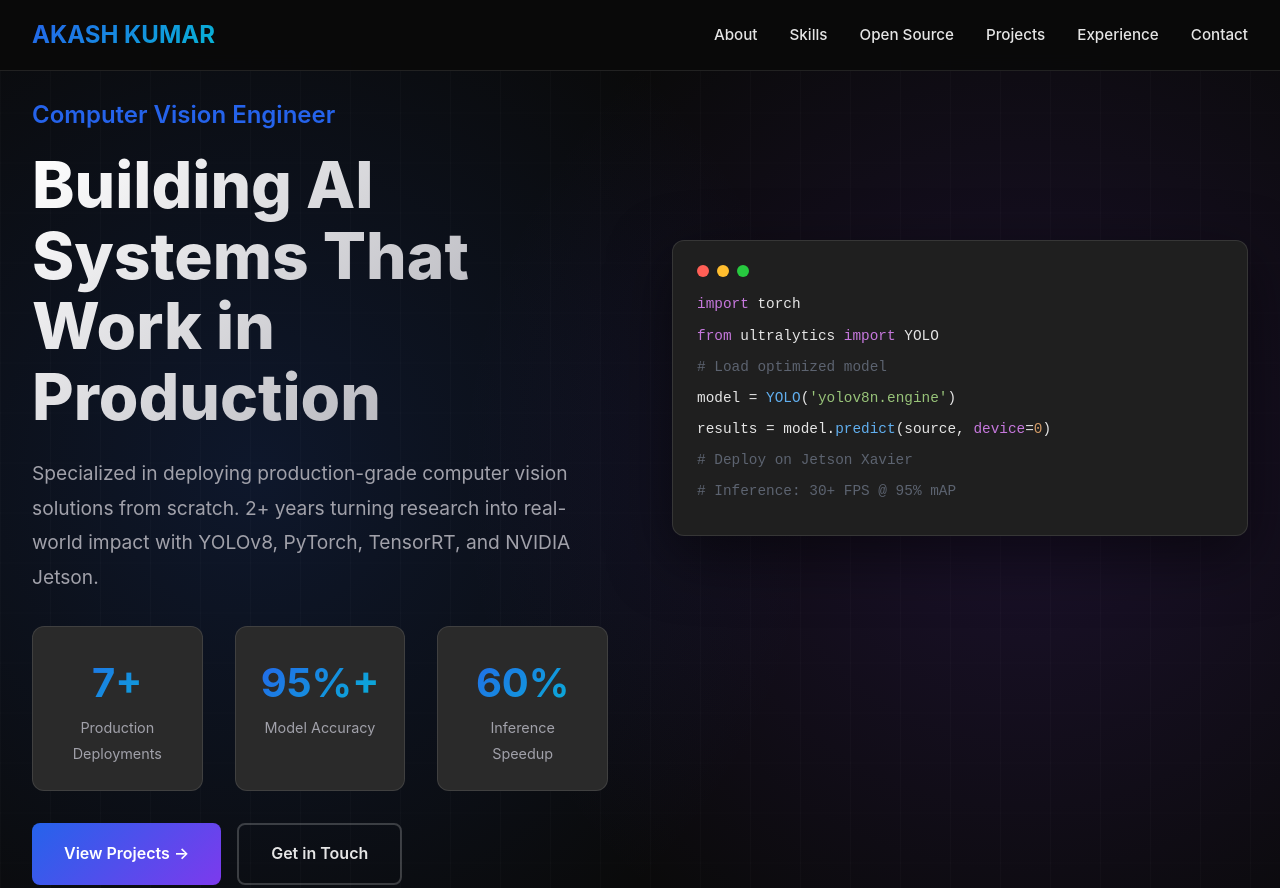
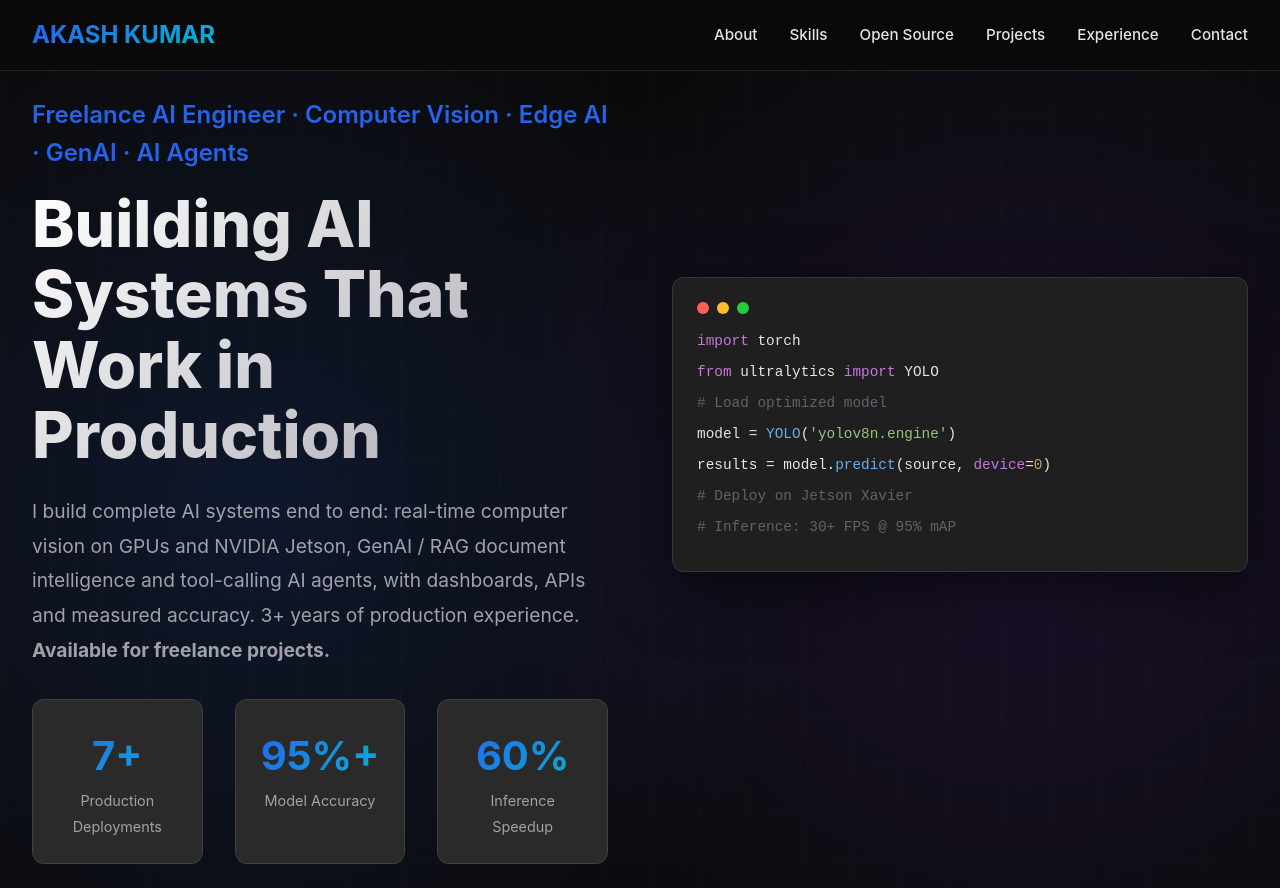
Before and after one commit to akashkr19857/akashkr19857.github.io, a plain HTML site: page index.html in a window 1280 px wide. Shown: the top 888 px of the page. Drawn offline with Linux system fonts and the light colour scheme.

Commit message:
Hero and contact: freelance AI engineer across CV, Edge AI, GenAI and agents
Co-Authored-By: Claude Opus 5.5 <noreply@anthropic.com>

```diff
--- a/index.html
+++ b/index.html
@@ -758,11 +758,12 @@
         <div class="hero-grid"></div>
         <div class="hero-content">
             <div class="hero-text">
-                <div class="hero-role">Computer Vision Engineer</div>
+                <div class="hero-role">Freelance AI Engineer · Computer Vision · Edge AI · GenAI · AI Agents</div>
                 <h1>Building AI Systems That Work in Production</h1>
                 <p class="hero-description">
-                    Specialized in deploying production-grade computer vision solutions from scratch.
-                    2+ years turning research into real-world impact with YOLOv8, PyTorch, TensorRT, and NVIDIA Jetson.
+                    I build complete AI systems end to end: real-time computer vision on GPUs and NVIDIA Jetson,
+                    GenAI / RAG document intelligence and tool-calling AI agents, with dashboards, APIs and measured accuracy.
+                    3+ years of production experience. <strong>Available for freelance projects.</strong>
                 </p>
 
                 <div class="hero-stats">
@@ -1310,8 +1311,8 @@
         <div class="contact-section">
             <h2 class="contact-title">Let's Build Something Amazing</h2>
             <p class="contact-subtitle">
-                Open to exciting opportunities in Computer Vision, Deep Learning, and AI.
-                Let's discuss how I can contribute to your team's success.
+                Available for freelance projects in Computer Vision, Edge AI, GenAI / RAG and AI agents:
+                from proof of concept to a deployed, measured system. Tell me about your project.
             </p>
 
             <div class="contact-grid">
```
